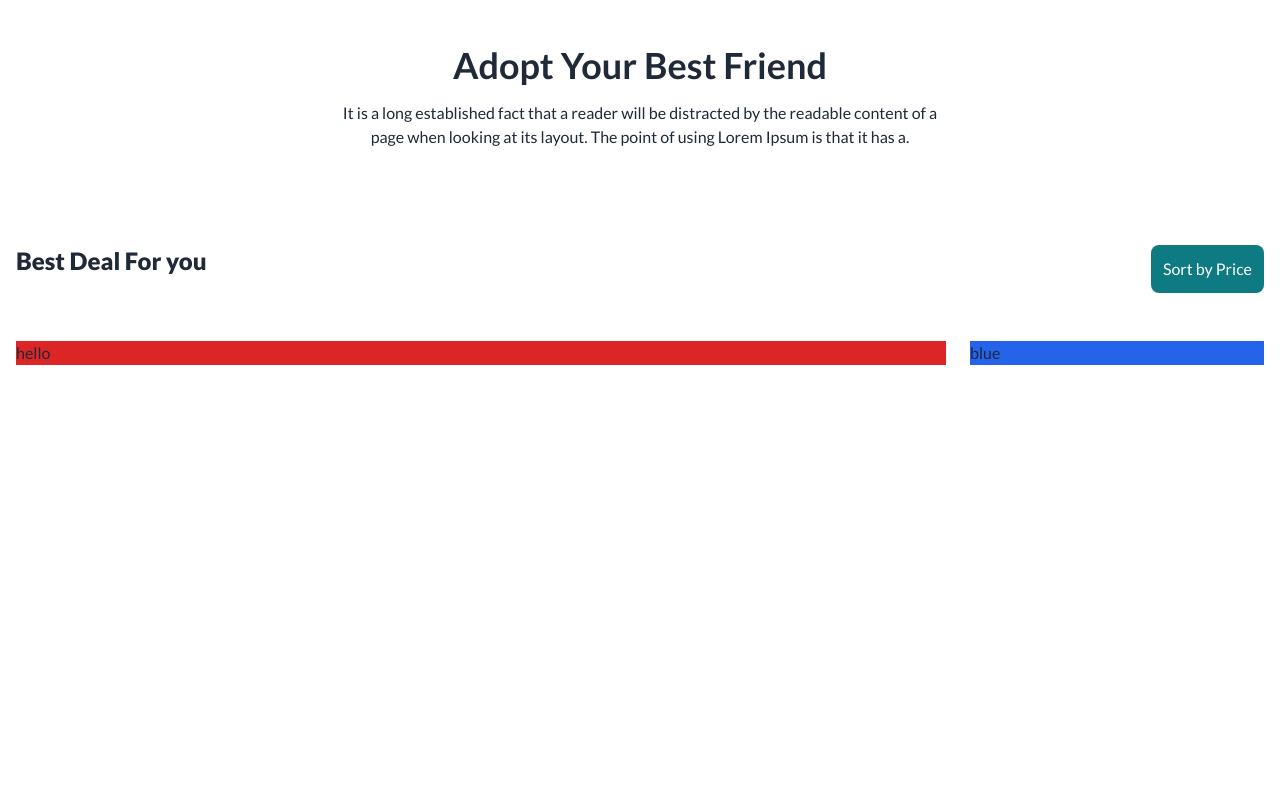
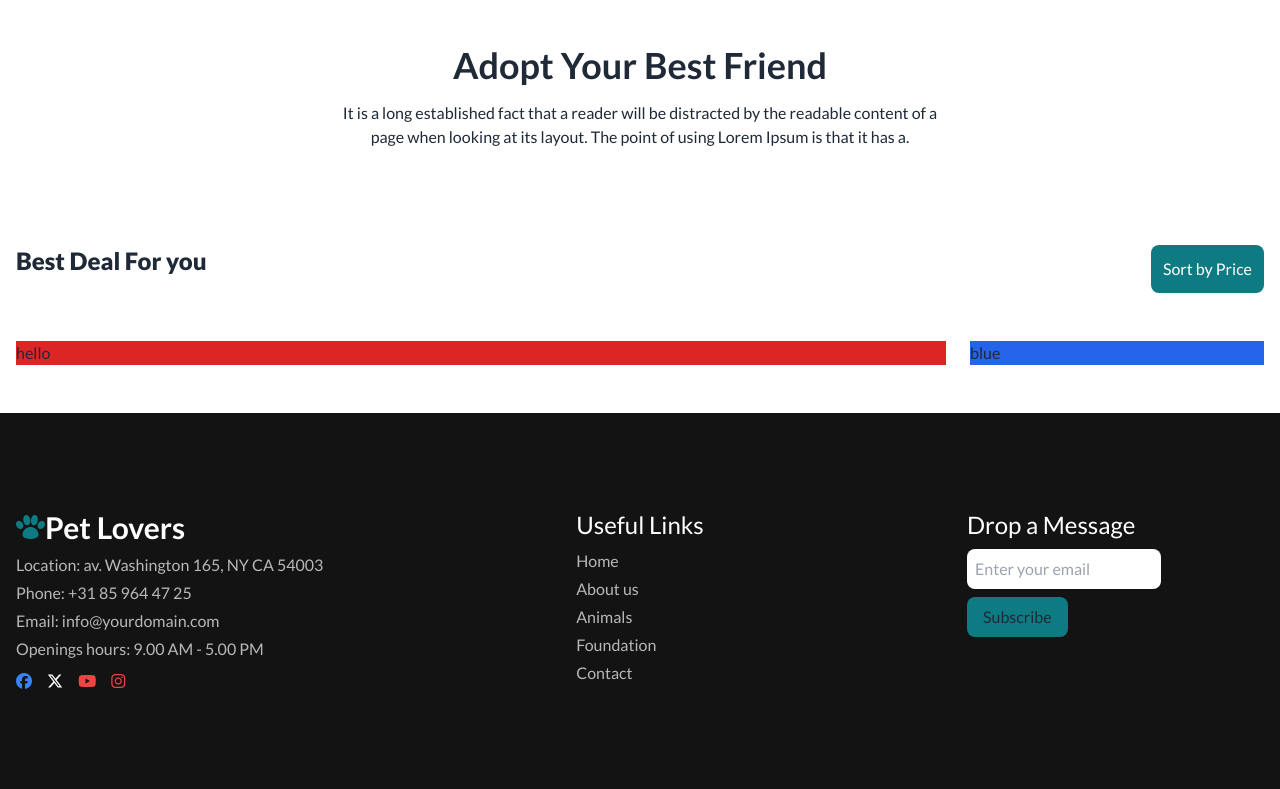
Before and after one commit to aminsohag/pet-lovers, a plain HTML site: page index.html in a window 1280 px wide. Shown: the part 941-1730 px from the top of the page. Before the commit the page ends 1354 px from the top, so only its background shows below. Drawn offline with nearby package versions, Linux system fonts and the light colour scheme.

Commit message:
footer section

```diff
--- a/index.html
+++ b/index.html
@@ -112,7 +112,7 @@
             </div>
         </section>
     </main>
-    <!-- <footer class="bg-[#131313]">
+    <footer class="bg-[#131313]">
         <section class="container mx-auto px-4">
             <div class="grid grid-cols-1 md:grid-cols-2 lg:grid-cols-3 gap-6 py-24">
                 <div class="space-y-2">
@@ -151,7 +151,7 @@
             </div>
             </div>
         </section>
-    </footer> -->
+    </footer>
 
 
     <!-- js -->
```
